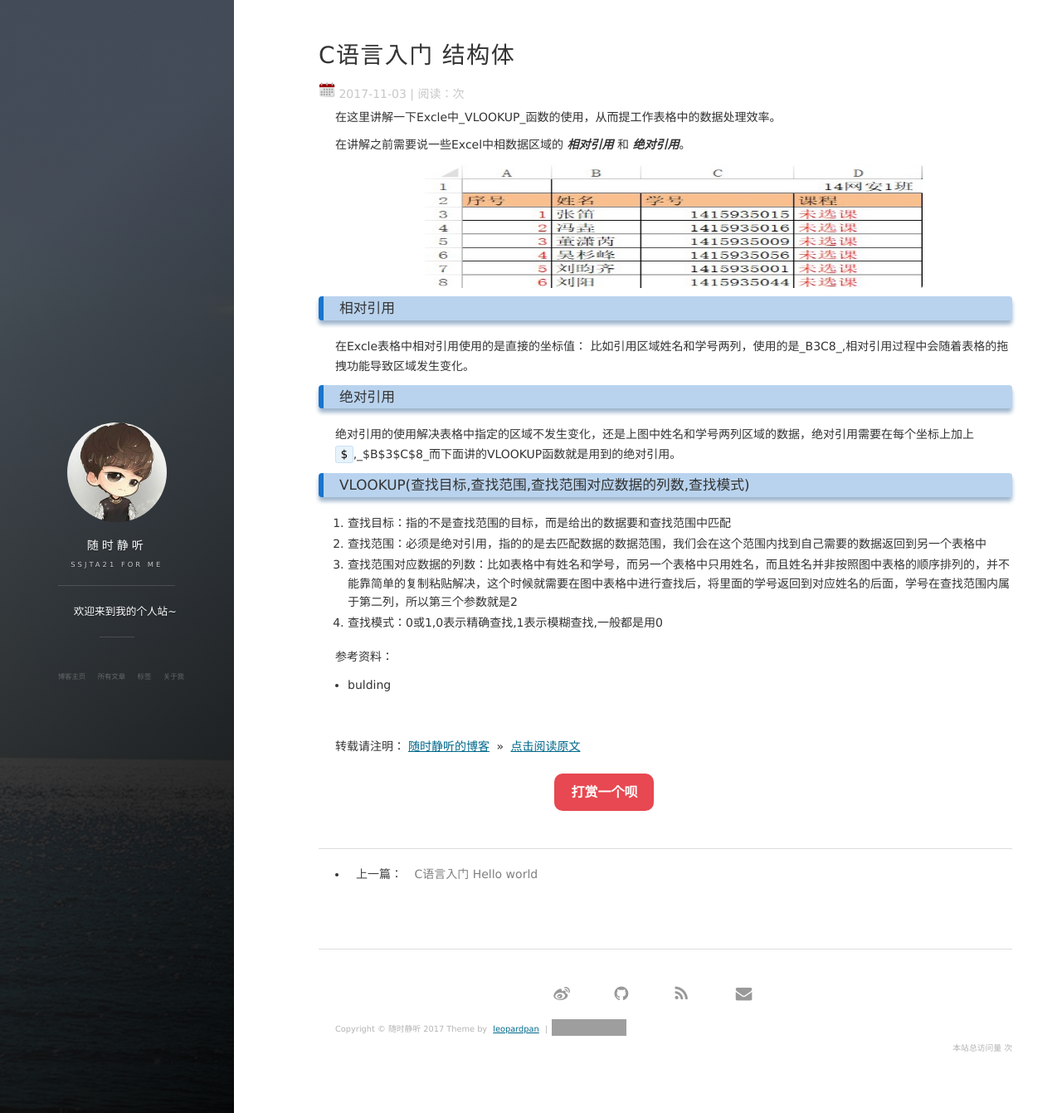
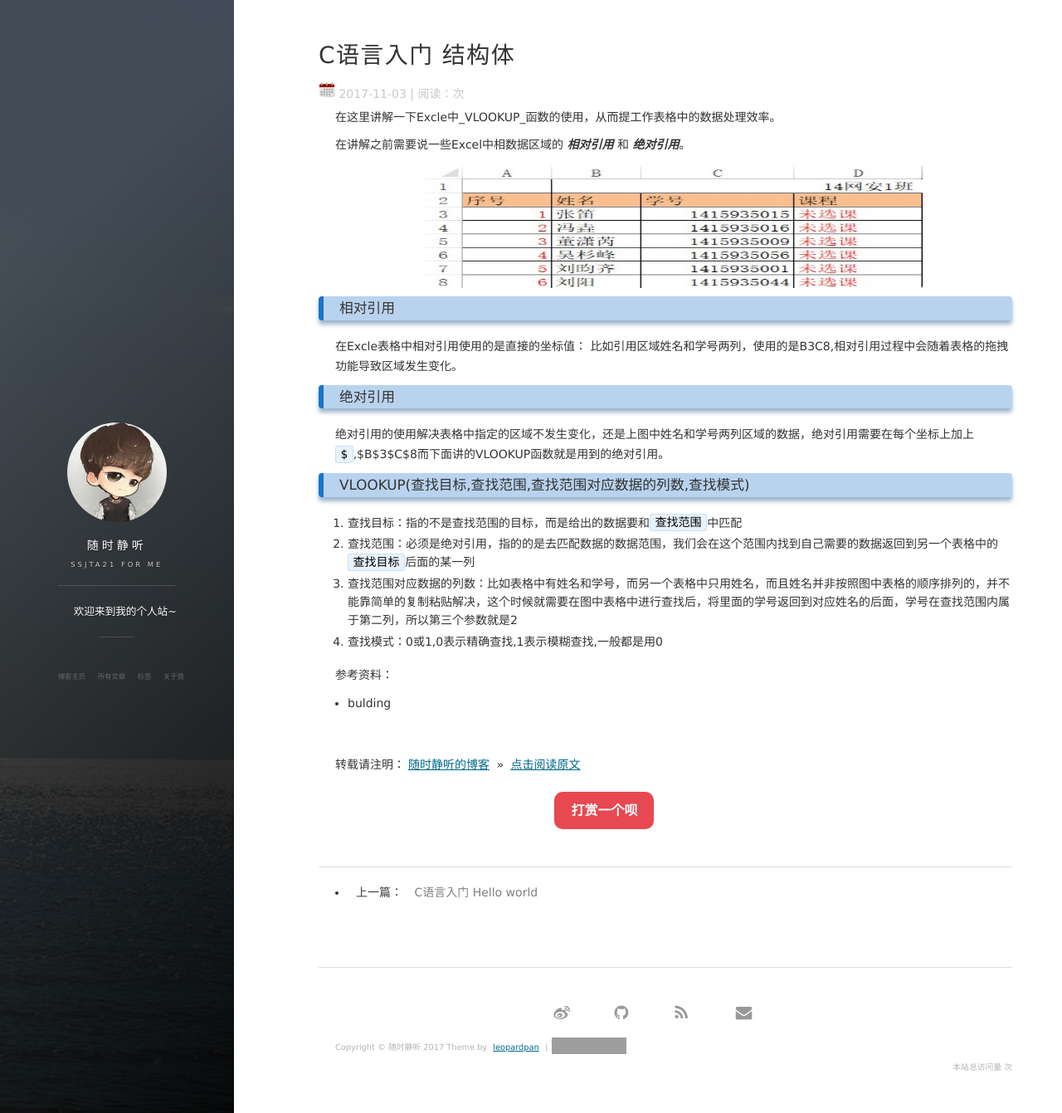
Before and after one commit to ssjt21/ssjt21.github.io, a Jekyll site: the page built from _posts/2017-11-03-Excle_vlookup.md, in a window 1280 px wide and 1341 px high. Shown: the whole window at 83% size. Built offline with Jekyll 4.4.1, drawn with Linux system fonts in a browser that asks for light colours; nearby versions of some CDN libraries; comment, search, counter and statistics services are not loaded; grey boxes are pictures that could not be loaded.

Commit message:
excle
vlookup

```diff
--- a/_posts/2017-11-03-Excle_vlookup.md
+++ b/_posts/2017-11-03-Excle_vlookup.md
@@ -15,16 +15,16 @@ tag: Excle
 ### 相对引用
 
 在Excle表格中相对引用使用的是直接的坐标值：
-比如引用区域姓名和学号两列，使用的是_B3C8_,相对引用过程中会随着表格的拖拽功能导致区域发生变化。
+比如引用区域姓名和学号两列，使用的是B3C8,相对引用过程中会随着表格的拖拽功能导致区域发生变化。
 
 ### 绝对引用
 
-绝对引用的使用解决表格中指定的区域不发生变化，还是上图中姓名和学号两列区域的数据，绝对引用需要在每个坐标上加上`$`,_$B$3$C$8_而下面讲的VLOOKUP函数就是用到的绝对引用。
+绝对引用的使用解决表格中指定的区域不发生变化，还是上图中姓名和学号两列区域的数据，绝对引用需要在每个坐标上加上`$`,$B$3$C$8而下面讲的VLOOKUP函数就是用到的绝对引用。
 
 ### VLOOKUP(查找目标,查找范围,查找范围对应数据的列数,查找模式)
 
-1. 查找目标：指的不是查找范围的目标，而是给出的数据要和查找范围中匹配
-2. 查找范围：必须是绝对引用，指的的是去匹配数据的数据范围，我们会在这个范围内找到自己需要的数据返回到另一个表格中
+1. 查找目标：指的不是查找范围的目标，而是给出的数据要和`查找范围`中匹配
+2. 查找范围：必须是绝对引用，指的的是去匹配数据的数据范围，我们会在这个范围内找到自己需要的数据返回到另一个表格中的`查找目标`后面的某一列
 3. 查找范围对应数据的列数：比如表格中有姓名和学号，而另一个表格中只用姓名，而且姓名并非按照图中表格的顺序排列的，并不能靠简单的复制粘贴解决，这个时候就需要在图中表格中进行查找后，将里面的学号返回到对应姓名的后面，学号在查找范围内属于第二列，所以第三个参数就是2
 4. 查找模式：0或1,0表示精确查找,1表示模糊查找,一般都是用0
 
```
